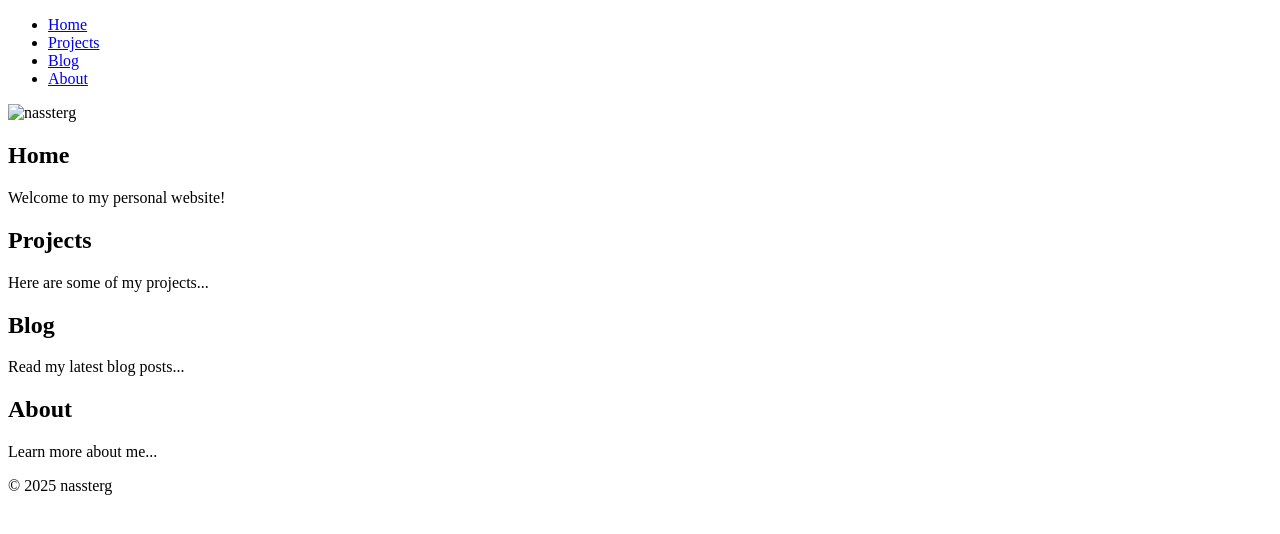
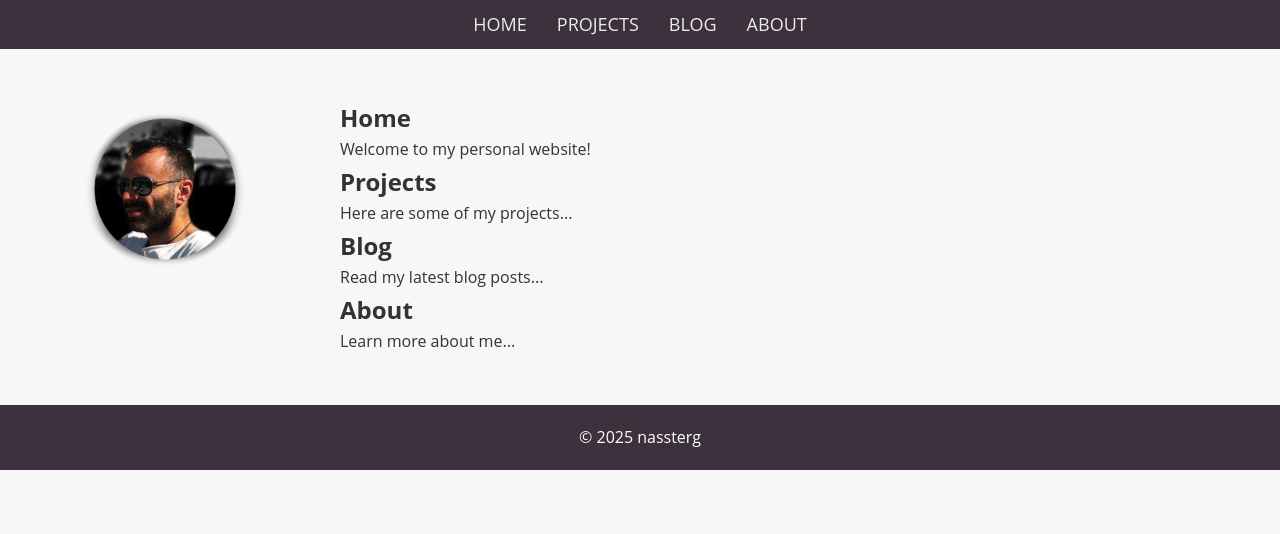
Before and after one commit to nassterg/nassterg.github.io, a Jekyll site: the page built from README.md, in a window 1280 px wide. Shown: the top 534 px of the page. Built offline with Jekyll 4.4.1, drawn with Linux system fonts in a browser that asks for light colours; our own code applies the rules of GitHub Pages for plain Markdown files.

Commit message:
Update default.html

```diff
--- a/_layouts/default.html
+++ b/_layouts/default.html
@@ -4,7 +4,7 @@
     <meta charset="UTF-8">
     <meta name="viewport" content="width=device-width, initial-scale=1.0">
     <title>nassterg.github.io</title>
-    <link rel="stylesheet" href="style.css">
+    <link rel="stylesheet" href="assets/css/style.css">
 </head>
 <body>
 
@@ -24,7 +24,7 @@
     <main class="main-container">
         <!-- Left column: Logo -->
         <div class="left-column">
-            <img src="gitHub_avatar.png" alt="nassterg" class="avatar">
+            <img src="assets/images/gitHub_avatar.png" alt="nassterg" class="avatar">
         </div>
 
         <!-- Right column: Main text content -->
```
